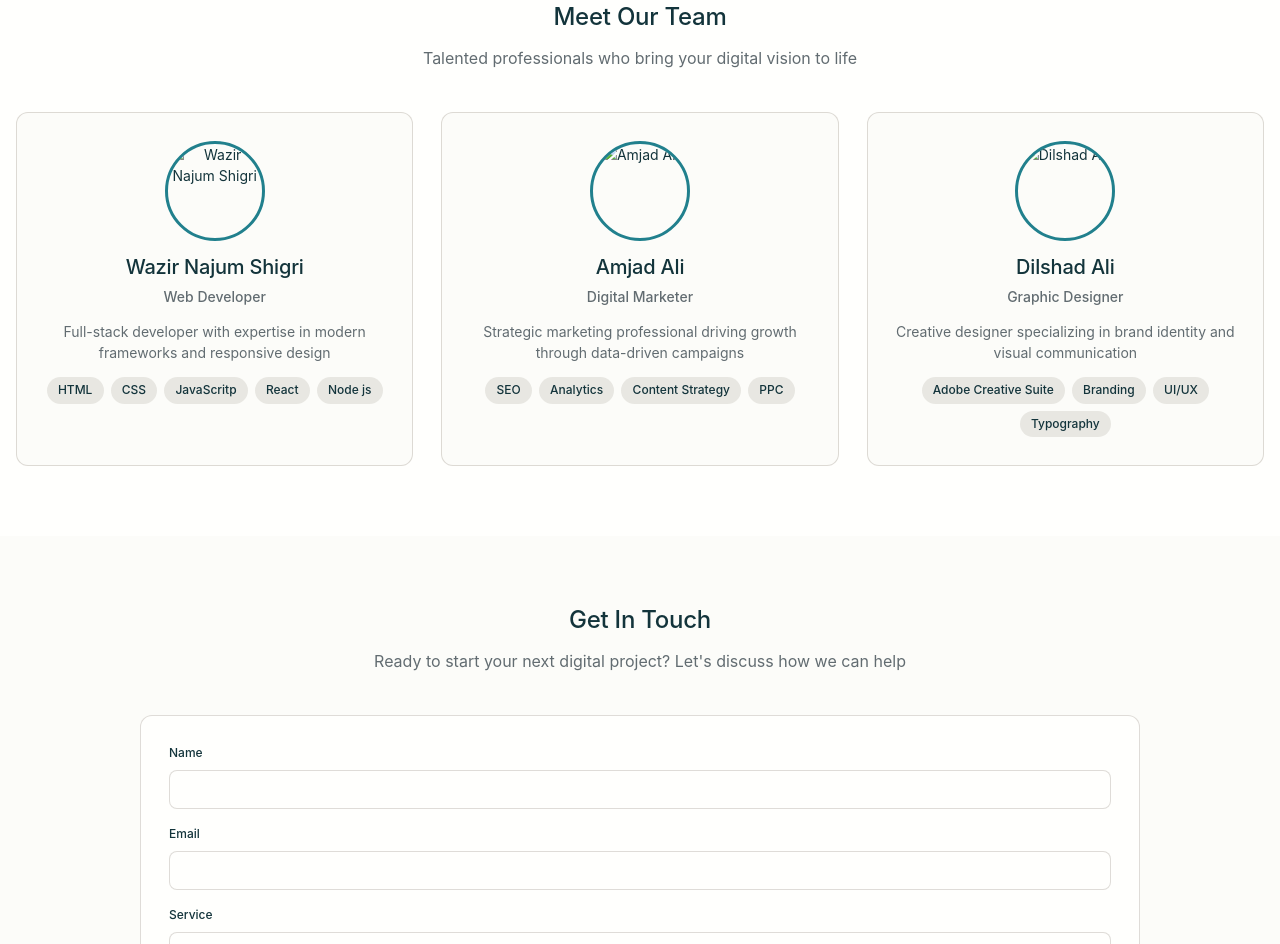
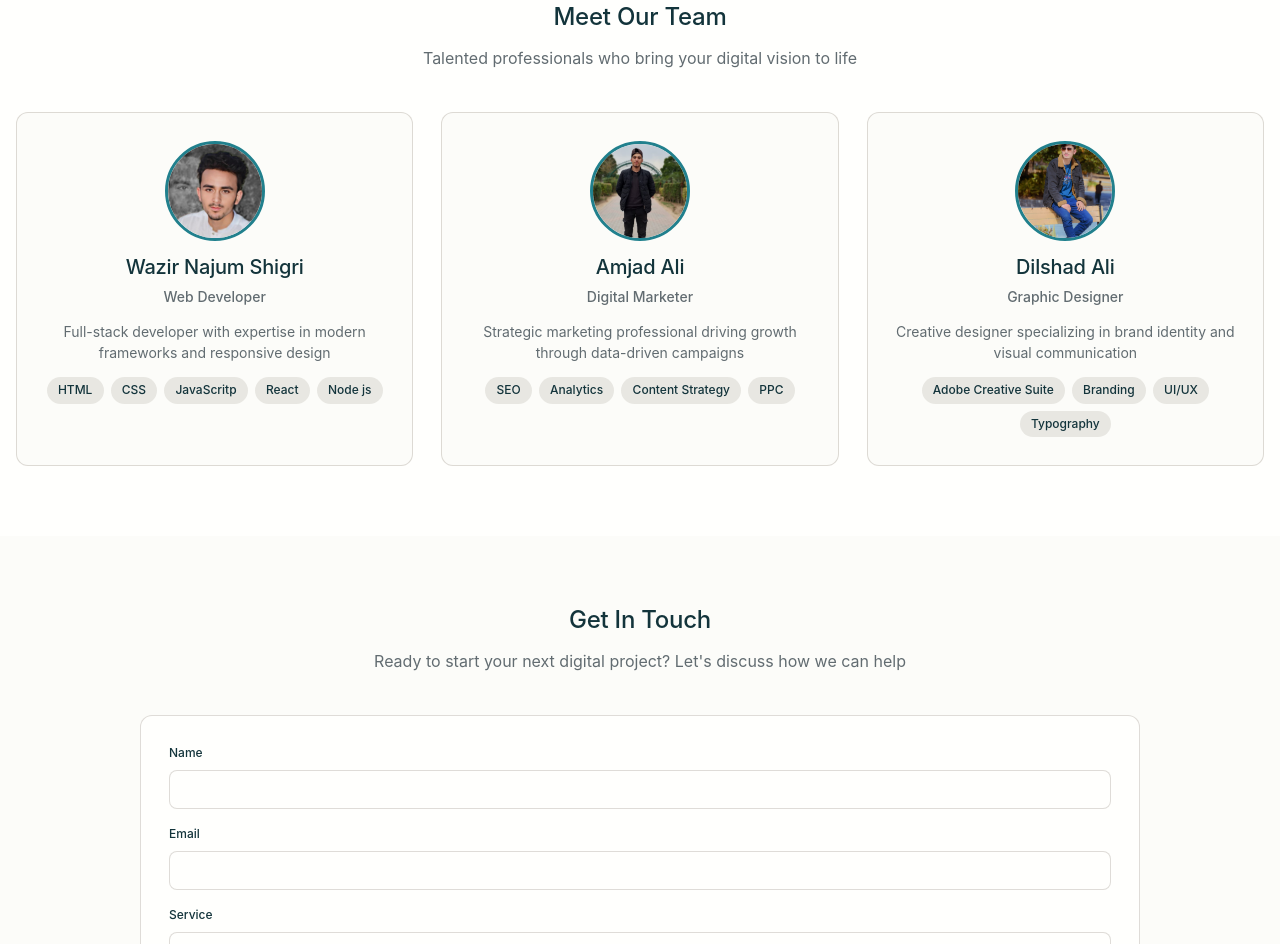
Before and after one commit to najumshigri909/shigriexcellence, a plain HTML site: page index.html in a window 1280 px wide. Shown: the part 2031-2975 px from the top of the page. Drawn offline with Linux system fonts and the light colour scheme.

Commit message:
Add files via upload

```diff
--- a/index.html
+++ b/index.html
@@ -182,7 +182,7 @@
             <div class="team-grid">
                 <div class="team-card">
                     <div class="team-avatar">
-                        <img src="images/team image/wazirnajum.jpeg" alt="Wazir Najum Shigri">
+                        <img src="wazirnajum.jpeg" alt="Wazir Najum Shigri">
                     </div>
                     <h3>Wazir Najum Shigri</h3>
                     <p class="team-role">Web Developer</p>
@@ -198,7 +198,7 @@
                 </div>
                 <div class="team-card">
                     <div class="team-avatar">
-                        <img src="images/team image/amjad ali.jpg" alt="Amjad Ali">
+                        <img src="amjad ali.jpg" alt="Amjad Ali">
                     </div>
                     <h3>Amjad Ali</h3>
                     <p class="team-role">Digital Marketer</p>
@@ -212,7 +212,7 @@
                 </div>
                 <div class="team-card">
                     <div class="team-avatar">
-                        <img src="images/team image/dilshad ali.jpg" alt="Dilshad Ali">
+                        <img src="dilshad ali.jpg" alt="Dilshad Ali">
                     </div>
                     <h3>Dilshad Ali</h3>
                     <p class="team-role">Graphic Designer</p>
```
